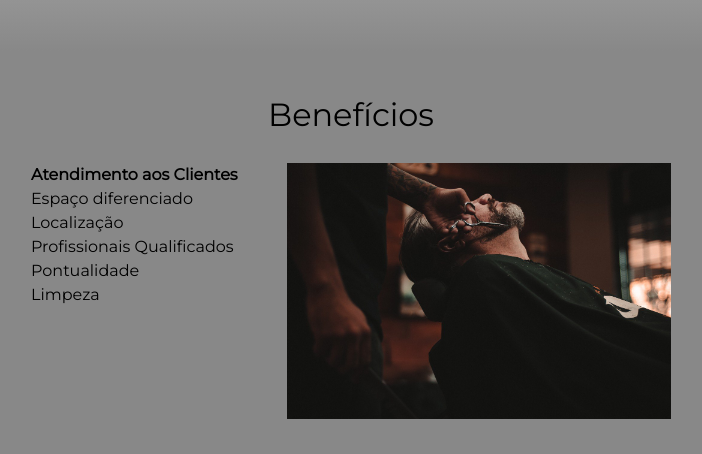
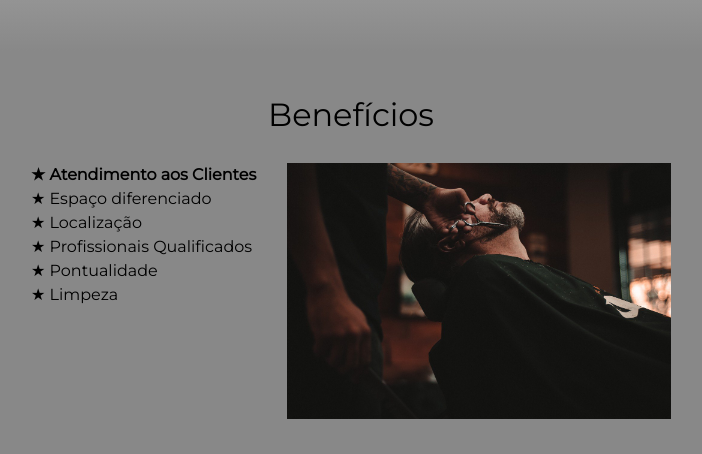
Before and after one commit to SpartanWilhelm/ALURA, a PHP site: page / in a window 1280 px wide. Shown: the part 1556-2010 px from the top of the page, without its empty margins (289-991 px from the left). Run offline with PHP 8.4, Linux system fonts and the light colour scheme; grey boxes are pictures that could not be loaded.

Commit message:
Pseudo-elementos

```diff
--- a/HTML_CSS/style.css
+++ b/HTML_CSS/style.css
@@ -223,6 +223,10 @@ td, th {
     font-weight: bold;
 }
 
+.itens::before {
+    content: "★ ";
+}
+
 .imagembeneficios {
     width: 60%;
 }
```
